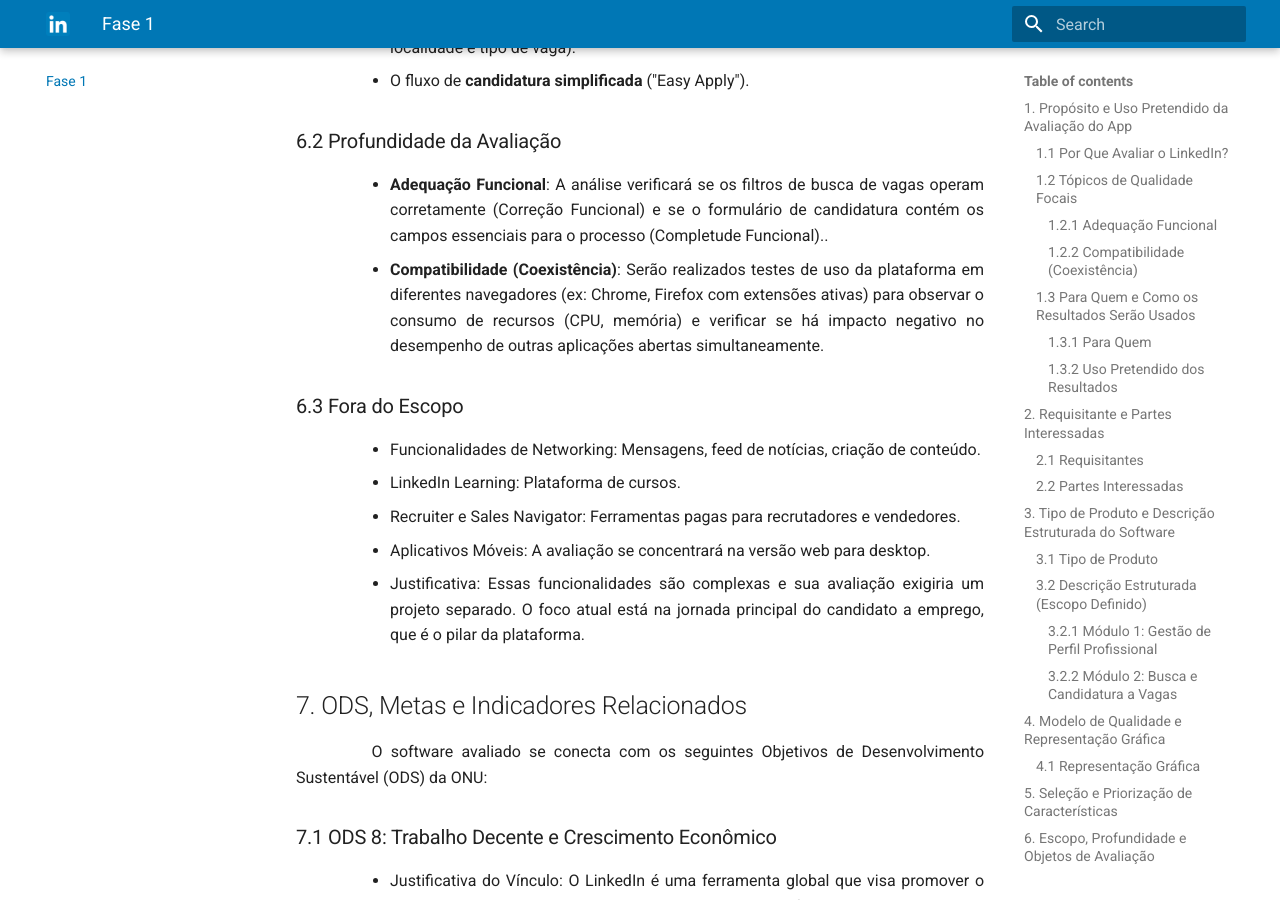
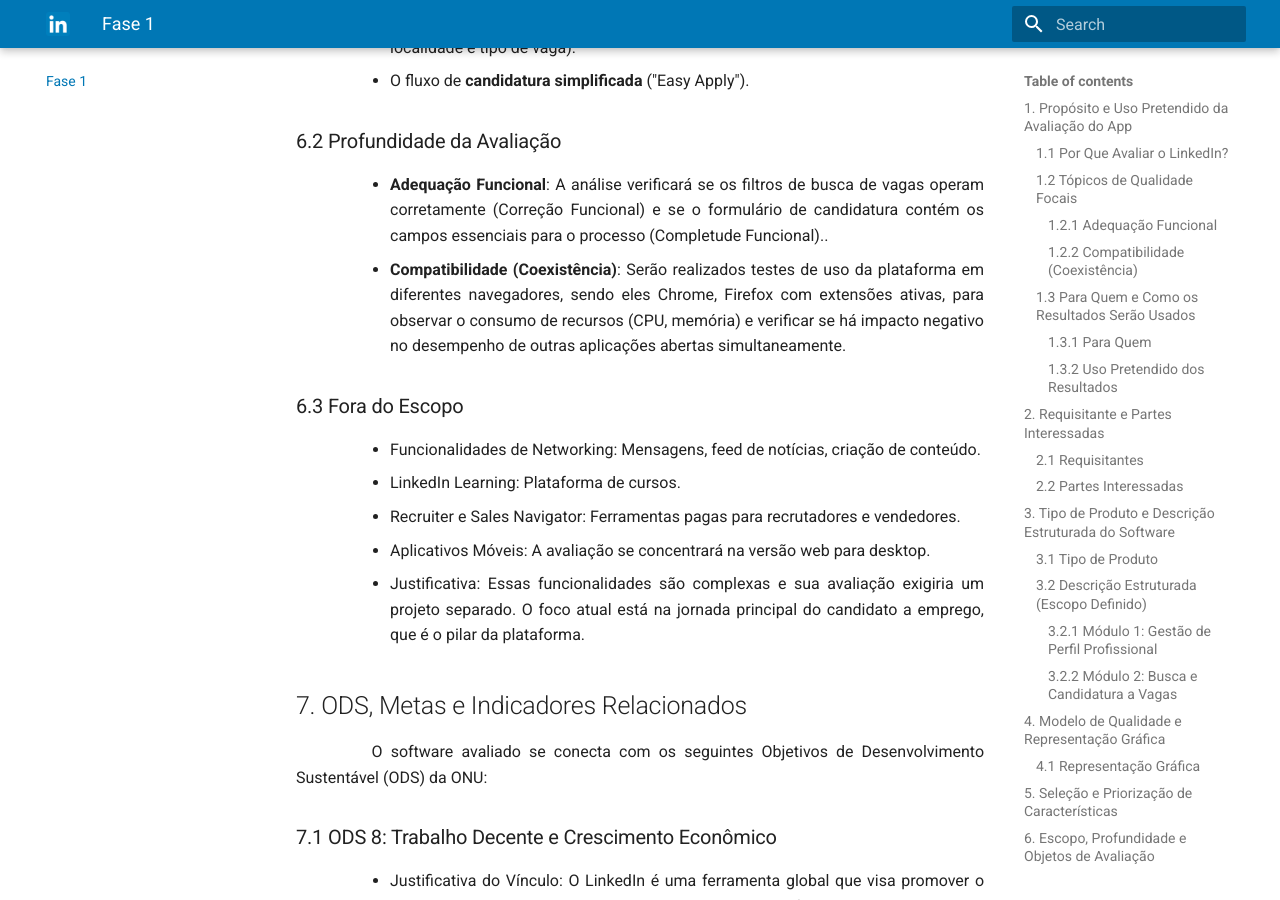
Before and after one commit to FCTE-Qualidade-de-Software-1/2025-2_T02_ELIZABETH-FRIEDMAN, an MkDocs documentation site: the page built from docs/fase1/fase1.md, in a window 1280 px wide and 900 px high, scrolled down 6126 px. Built offline with MkDocs 1.6.1 and Material for MkDocs 9.7.7, drawn with Linux system fonts in a browser that asks for light colours; some of the changed text lies outside the part shown.

Commit message:
docs: Especificando navegadores que utilizaremos para realizar os testes de compatibilidade

```diff
--- a/docs/fase1/fase1.md
+++ b/docs/fase1/fase1.md
@@ -179,7 +179,7 @@
 
 <ul style="text-align: justify; padding-left: 4em; margin-top: 0.5em;">
 <li><b>Adequação Funcional</b>: A análise verificará se os filtros de busca de vagas operam corretamente (Correção Funcional) e se o formulário de candidatura contém os campos essenciais para o processo (Completude Funcional)..
-<li><b>Compatibilidade (Coexistência)</b>: Serão realizados testes de uso da plataforma em diferentes navegadores (ex: Chrome, Firefox com extensões ativas) para observar o consumo de recursos (CPU, memória) e verificar se há impacto negativo no desempenho de outras aplicações abertas simultaneamente.
+<li><b>Compatibilidade (Coexistência)</b>: Serão realizados testes de uso da plataforma em diferentes navegadores, sendo eles Chrome, Firefox com extensões ativas, para observar o consumo de recursos (CPU, memória) e verificar se há impacto negativo no desempenho de outras aplicações abertas simultaneamente.
 </ul>
 
 ### 6.3 Fora do Escopo
```
Also changed, not shown: other parts of docs/fase1/fase1.md (+1 -0 lines).
